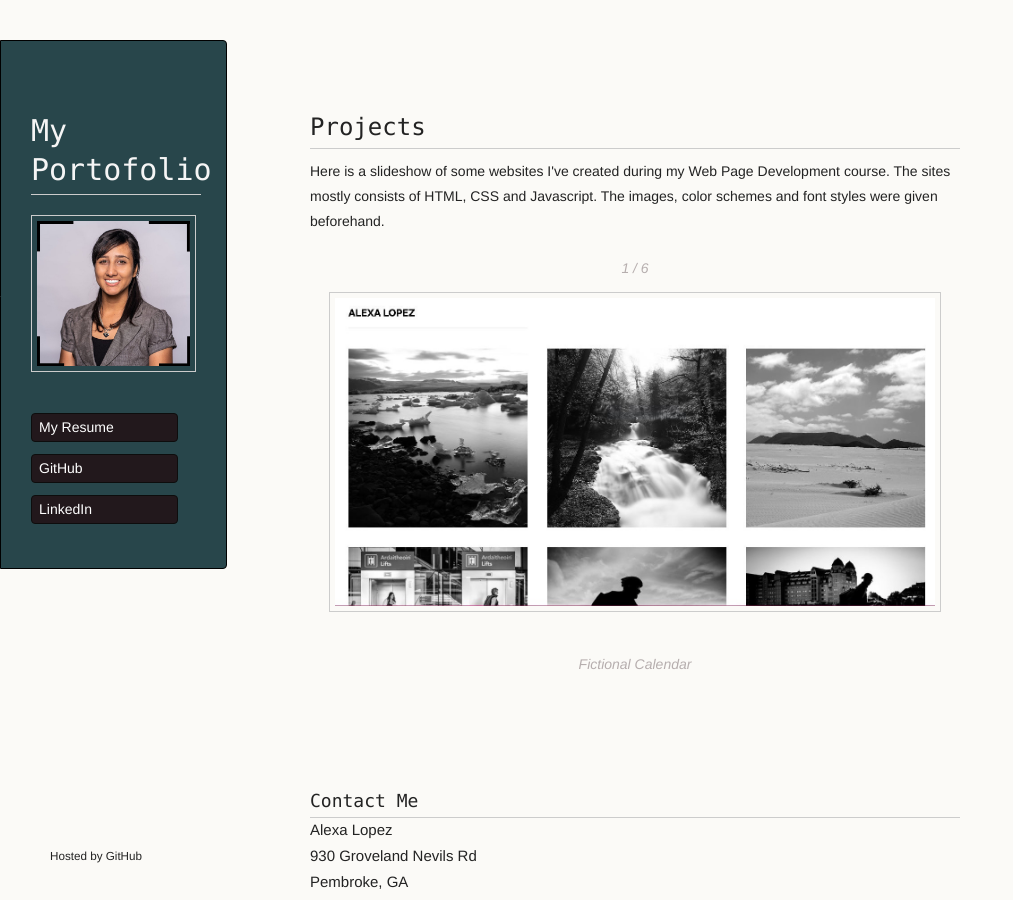
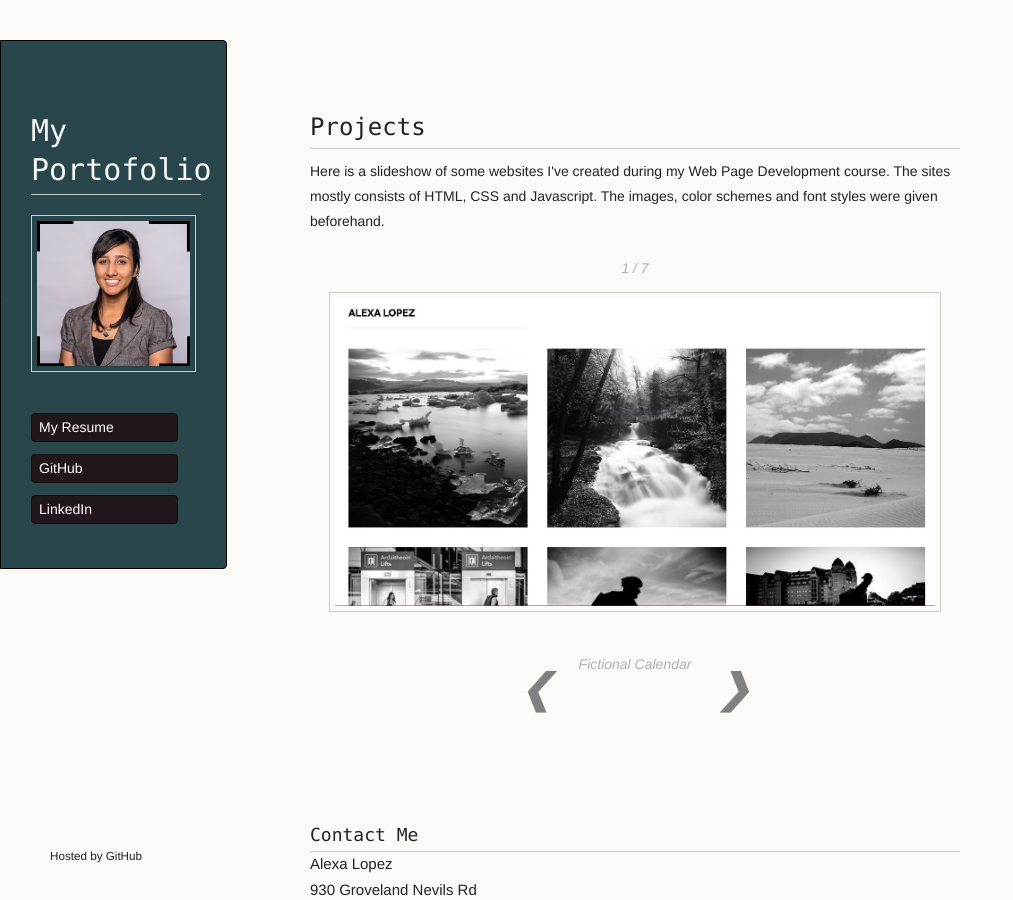
Before and after one commit to alexalpz/alexalopez, a Jekyll site: the page built from index.md, in a window 1280 px wide and 900 px high, scrolled down 2975 px. Shown: the whole window, without its empty margins (0-1013 px from the left). Built offline with Jekyll 4.4.1, drawn with Linux system fonts in a browser that asks for light colours; our own code applies the rules of GitHub Pages for plain Markdown files.

Commit message:
Update default.html

```diff
--- a/_layouts/default.html
+++ b/_layouts/default.html
@@ -177,44 +177,50 @@
 
 
             <div class="mySlides fade">
-              <div class="numbertext">1 / 6</div>
+              <div class="numbertext">1 / 7</div>
               <img src="1.jpg" style="width:100%">
               <div class="text">Fictional Calendar</div>
             </div>
 
             <div class="mySlides fade">
-            <div class="numbertext">2 / 6/div>
+            <div class="numbertext">2 / 7</div>
             <img src="2.jpg" style="width:100%">
             <div class="text">Fictional Restaurant Website</div>
           </div>
 
             <div class="mySlides fade">
-              <div class="numbertext"> 3 / 6</div>
+              <div class="numbertext"> 3 / 7</div>
               <img src="3.jpg" style="width:100%">
               <div class="text">Fictional Restaurant Site</div>
           </div>
 
 
             <div class="mySlides fade">
-              <div class="numbertext">4 / 6</div>
+              <div class="numbertext">4 / 7</div>
               <img src="4.jpg" style="width:100%">
               <div class="text">Fictional website for Game</div>
             </div>
 
 
             <div class="mySlides fade">
-              <div class="numbertext">5 / 6</div>
+              <div class="numbertext">5 / 7</div>
               <img src="5.jpg" style="width:100%">
               <div class="text">Fictional Restaurant Site</div>
             </div>
 
 
             <div class="mySlides fade">
-              <div class="numbertext">6 / 6</div>
+              <div class="numbertext">6 / 7</div>
               <img src="6.jpg" style="width:100%">
               <div class="text">Javascript Calculator for site</div>
             </div>
 
+
+            <div class="mySlides fade">
+              <div class="numbertext">7 / 7</div>
+              <img src="7.jpg" style="width:100%">
+              <div class="text">Fictional Calendar</div>
+            </div>
 
 
 
@@ -258,17 +264,14 @@
   <script>
         var slideIndex = 1;
           showSlides(slideIndex);
-
           // Next/previous controls
           function plusSlides(n) {
             showSlides(slideIndex += n);
           }
-
           // Thumbnail image controls
           function currentSlide(n) {
             showSlides(slideIndex = n);
           }
-
           function showSlides(n) {
             var i;
             var slides = document.getElementsByClassName("mySlides");
```
